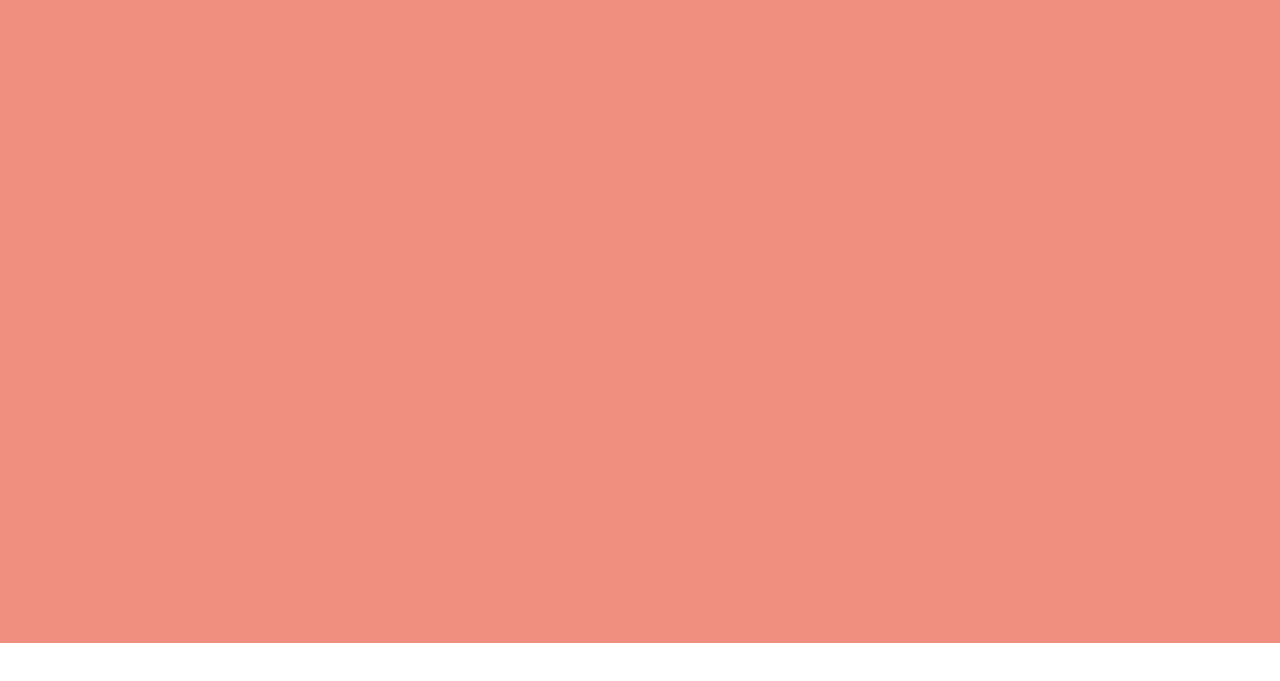
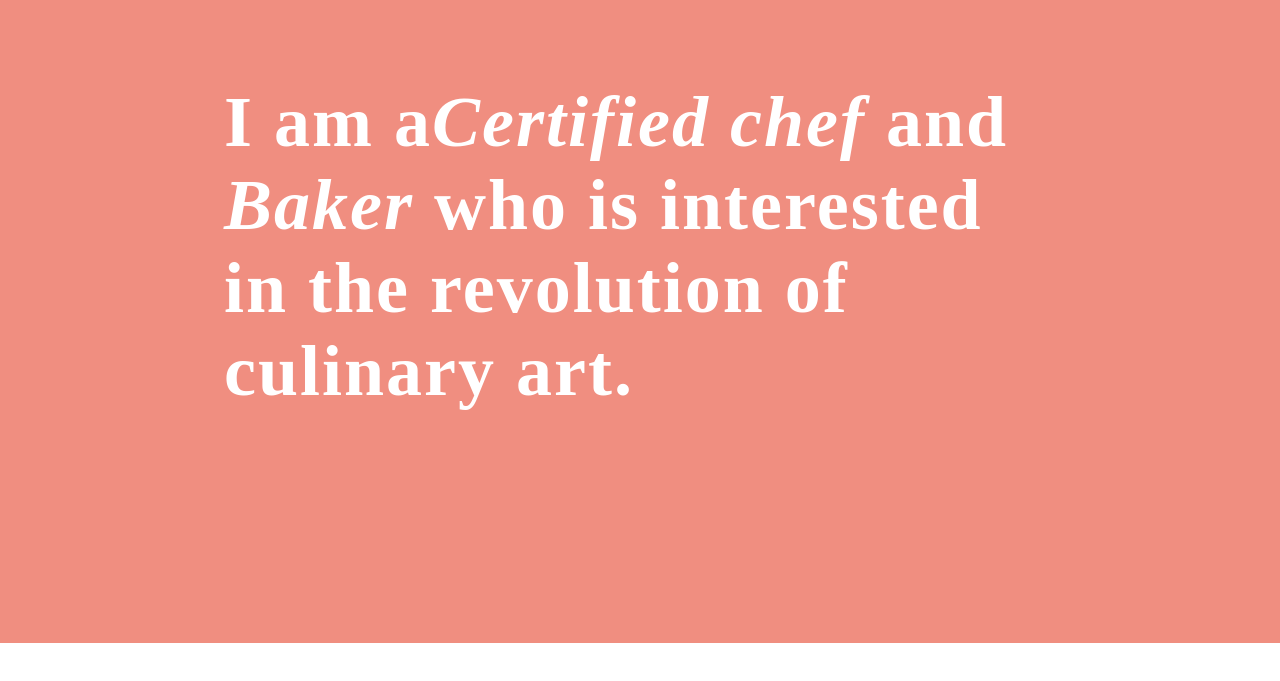
Before and after one commit to adebukolaKesher/kesher-hazel-project, a plain HTML site: page index.html in a window 1280 px wide. Shown: the part 77-758 px from the top of the page. Drawn offline with Linux system fonts and the light colour scheme; a web font is replaced by a local one.

Commit message:
herobardone

```diff
--- a/app.css
+++ b/app.css
@@ -39,3 +39,12 @@ body{
 .navbar .contact:hover{
     opacity: 0.8;
 }
+.hero-content{
+    padding: 0 15%;
+}
+.tagline{
+    font-size: 4.5rem;
+    color: white;
+    letter-spacing: 2px;
+    padding: 0 32px;
+}
--- a/index.html
+++ b/index.html
@@ -20,6 +20,12 @@
             <p>Kesher</p>
             <a class="contact" href="#contact">Contact Me</a>
         </header>
+        <div class="hero-content">
+            <h1 class="tagline">
+                I am a<em>Certified chef</em> and <em>Baker </em>
+                who is interested in the revolution of culinary art.
+            </h1>
+ </div>
     </section>
 
 </body>
```
